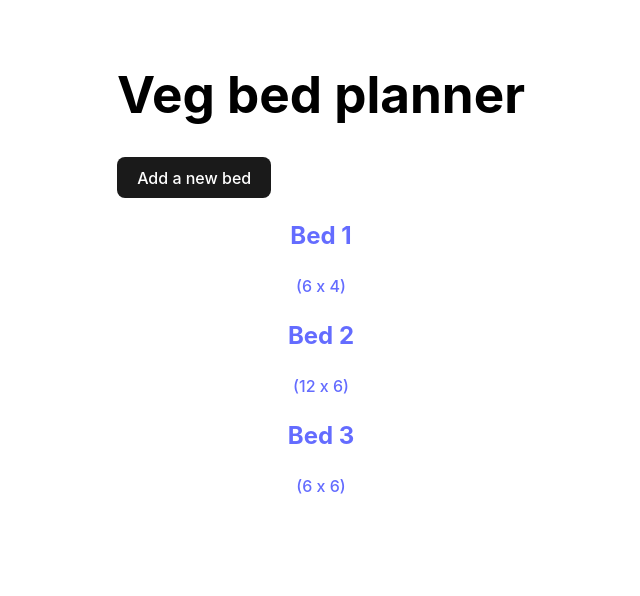
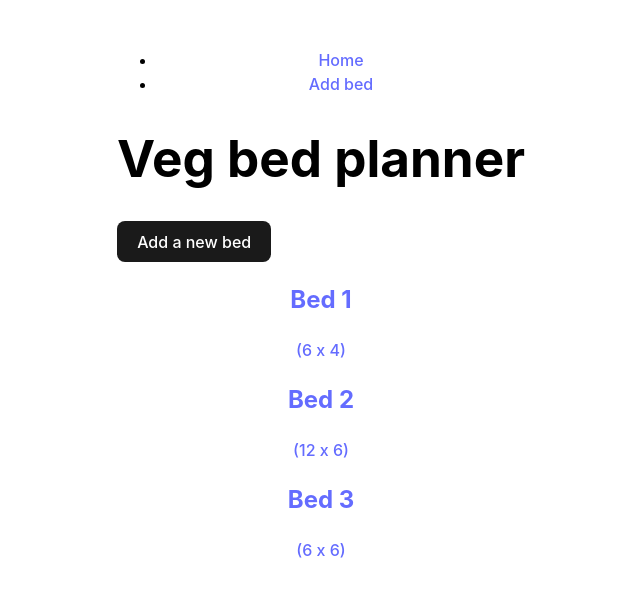
Before and after one commit to mikefosbrook/veg-bed-planner, a React (Vite) app: page / in a window 1280 px wide. Shown: the top 596 px of the page, without its empty margins (319-959 px from the left). Built offline with nearby package versions, Linux system fonts and the light colour scheme; data requests are answered from the project's data file.

Commit message:
Adds basic navigation

```diff
--- a/src/App.jsx
+++ b/src/App.jsx
@@ -8,6 +8,16 @@ import { BrowserRouter, Routes, Route } from 'react-router-dom';
 function App() {
   return (
     <>
+      <nav>
+        <ul>
+          <li>
+            <a href="/">Home</a>
+          </li>
+          <li>
+            <a href="/create-bed">Add bed</a>
+          </li>
+        </ul>
+      </nav>
       <h1>Veg bed planner</h1>
 
       <BrowserRouter>
```
